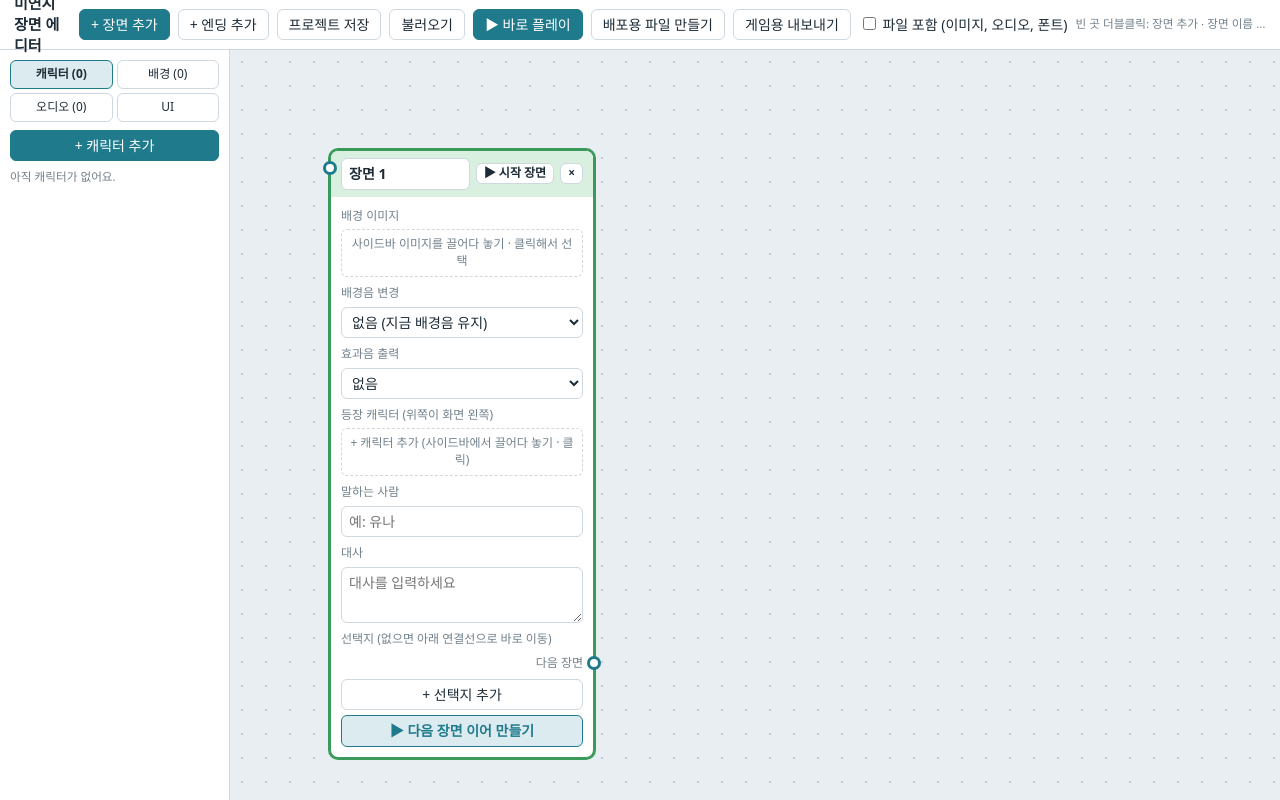
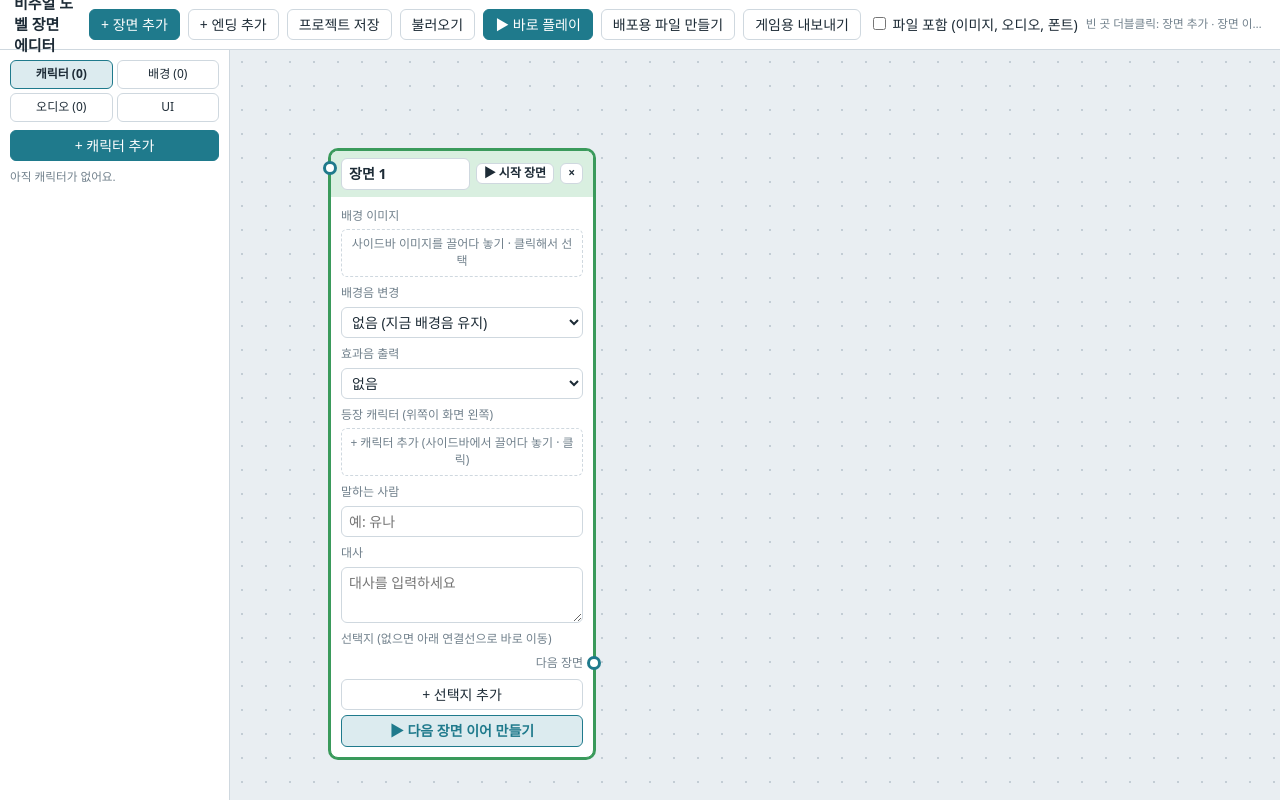
Before and after one commit to yongsajoamawangjoa/vn-maker, a plain HTML site: page vn-node-editor.html in a window 1280 px wide. Drawn offline with Linux system fonts and the light colour scheme.

Commit message:
Update vn-node-editor.html

```diff
--- a/vn-node-editor.html
+++ b/vn-node-editor.html
@@ -1,6 +1,6 @@
 <!DOCTYPE html>
 <html lang="ko"><head><meta charset="utf-8"><meta name="viewport" content="width=device-width,initial-scale=1">
-<title>미연시 장면 에디터</title>
+<title>비주얼 노벨 장면 에디터</title>
 <style>
 :root{--bg:#e9eef2;--card:#fff;--ink:#1d2b36;--mute:#71808c;--line:#cfd8df;--acc:#1f7a8c;--ok:#3a9a5b;--hd:#dcebef}
 *{box-sizing:border-box}
@@ -67,7 +67,7 @@ button:disabled{opacity:.35;cursor:default}button:disabled:hover{border-color:va
 .em{display:flex;align-items:center;gap:6px;font-size:12px;color:var(--mute)}
 select{font:inherit;flex:1;min-width:0;padding:4px 6px;border:1px solid var(--line);border-radius:6px;background:#fff;color:var(--ink)}
 </style></head><body>
-<div id="bar"><b>미연시 장면 에디터</b>
+<div id="bar"><b>비주얼 노벨 장면 에디터</b>
 <button class="main" id="add">+ 장면 추가</button><button id="addEnd">+ 엔딩 추가</button><button id="sv">프로젝트 저장</button><button id="ld">불러오기</button>
 <button class="main" id="pl">▶ 바로 플레이</button><button id="dist">배포용 파일 만들기</button><button id="ex">게임용 내보내기</button><label><input type="checkbox" id="inc"> 파일 포함 (이미지, 오디오, 폰트)</label>
 <small>빈 곳 더블클릭: 장면 추가 · 장면 이름 더블클릭: 이름 변경 · 연결선 클릭: 삭제 · 휠: 확대/축소</small>
```
